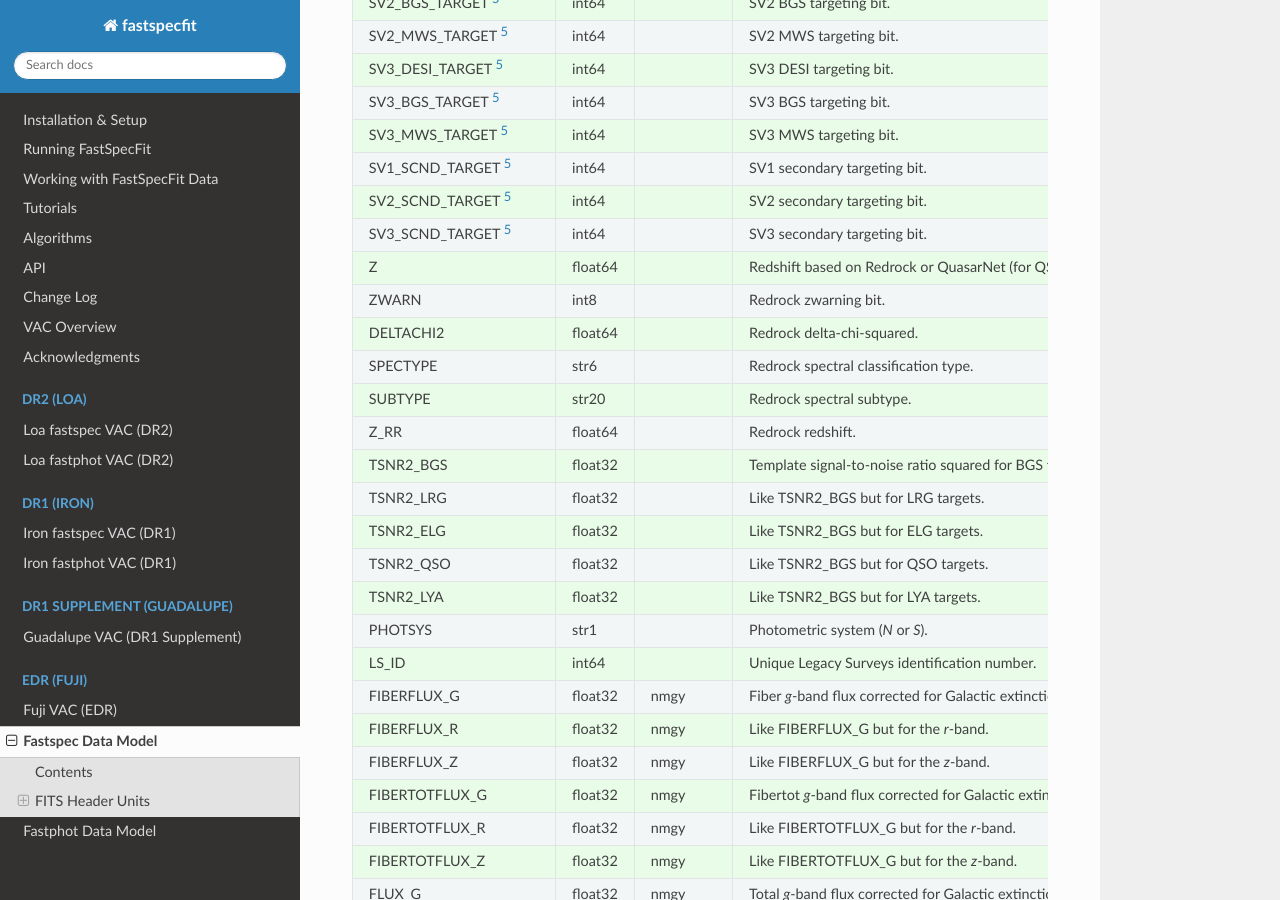
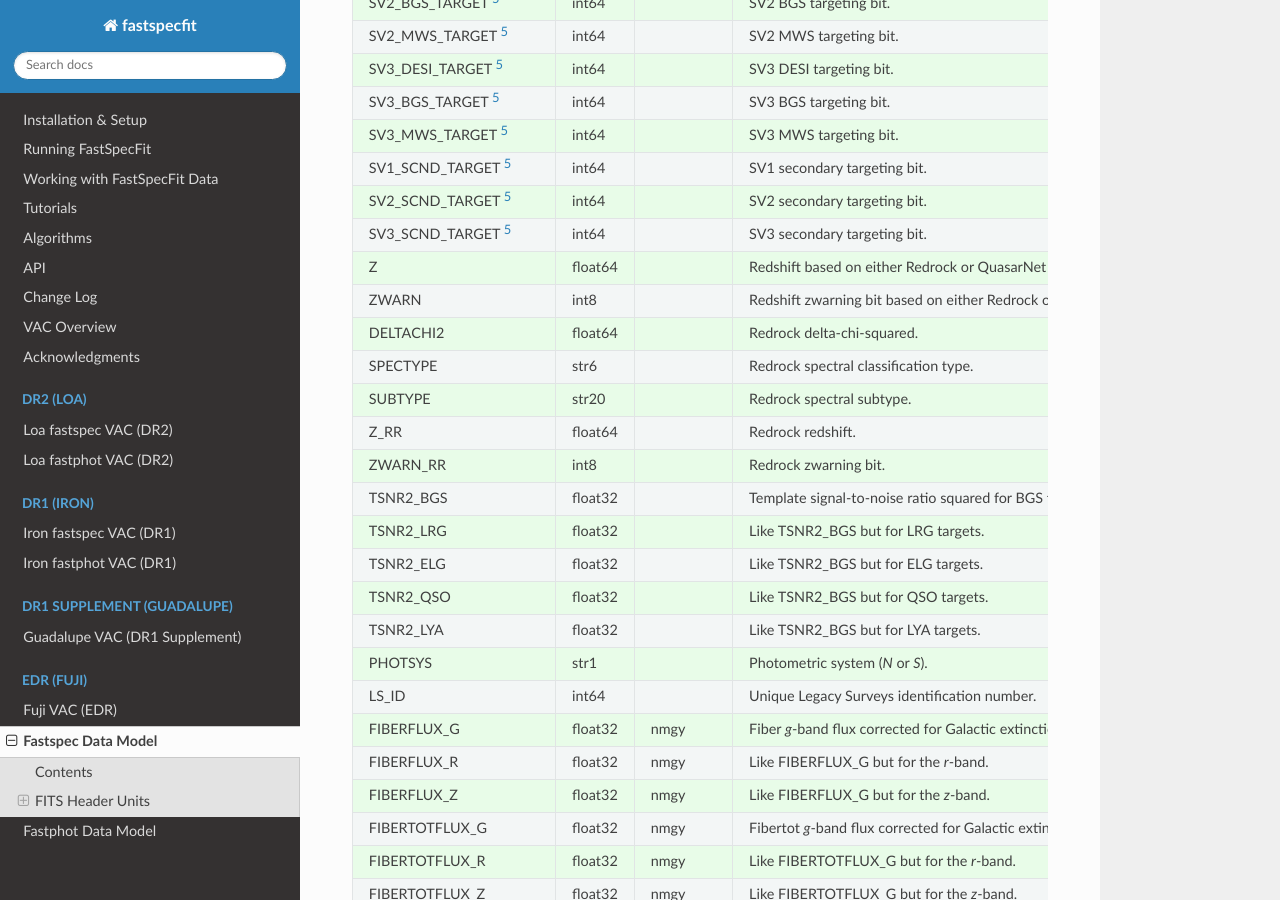
Before and after one commit to desihub/fastspecfit, a Sphinx documentation site: the page built from doc/fastspec.rst, in a window 1280 px wide and 900 px high, scrolled down 2792 px. Built offline with Sphinx 7.4.7 and the Read the Docs theme 3.1.0, drawn with Linux system fonts in a browser that asks for light colours; the version number could not be read and is left out.

Commit message:
document ZWARN_RR

```diff
--- a/doc/fastspec.rst
+++ b/doc/fastspec.rst
@@ -124,12 +124,13 @@ Name                   Type        Units      Description
   SV1_SCND_TARGET [5]_   int64                SV1 secondary targeting bit.
   SV2_SCND_TARGET [5]_   int64                SV2 secondary targeting bit.
   SV3_SCND_TARGET [5]_   int64                SV3 secondary targeting bit.
-                     Z float64                Redshift based on Redrock or QuasarNet (for QSO targets only).
-                 ZWARN    int8                Redrock zwarning bit.
+                     Z float64                Redshift based on either Redrock or QuasarNet (for QSO targets only).
+                 ZWARN    int8                Redshift zwarning bit based on either Redrock or QuasarNet (for QSO targets only).
              DELTACHI2 float64                Redrock delta-chi-squared.
               SPECTYPE    str6                Redrock spectral classification type.
                SUBTYPE   str20                Redrock spectral subtype.
                   Z_RR float64                Redrock redshift.
+              ZWARN_RR    int8                Redrock zwarning bit.
              TSNR2_BGS float32                Template signal-to-noise ratio squared for BGS targets.
              TSNR2_LRG float32                Like TSNR2_BGS but for LRG targets.
              TSNR2_ELG float32                Like TSNR2_BGS but for ELG targets.
```
Also changed, not shown: 1 other file.
